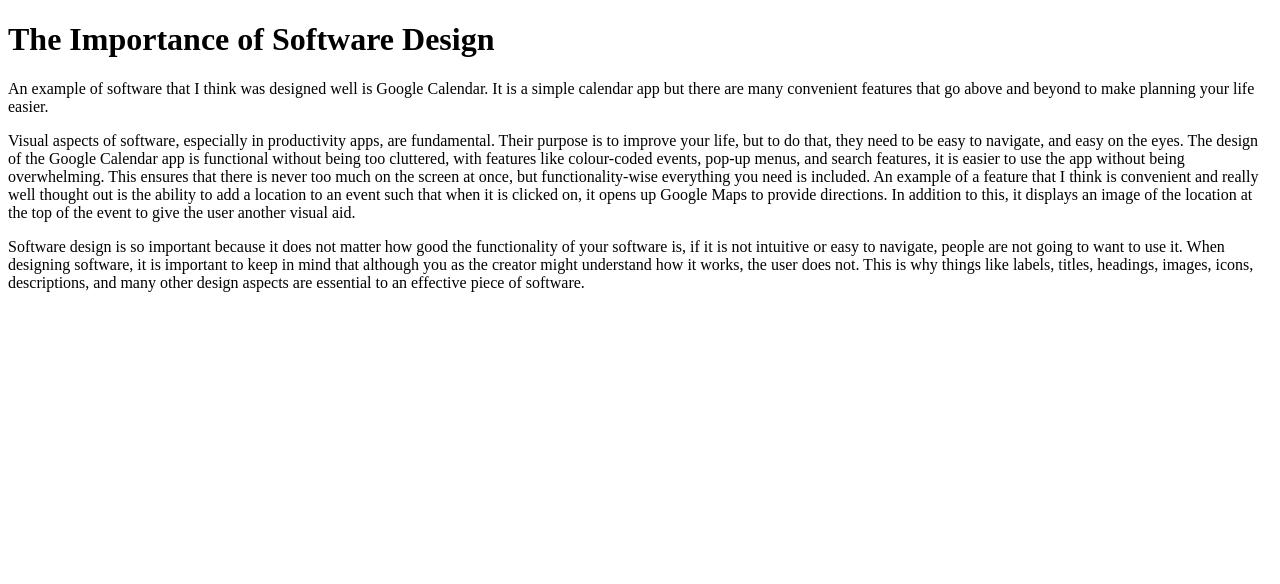
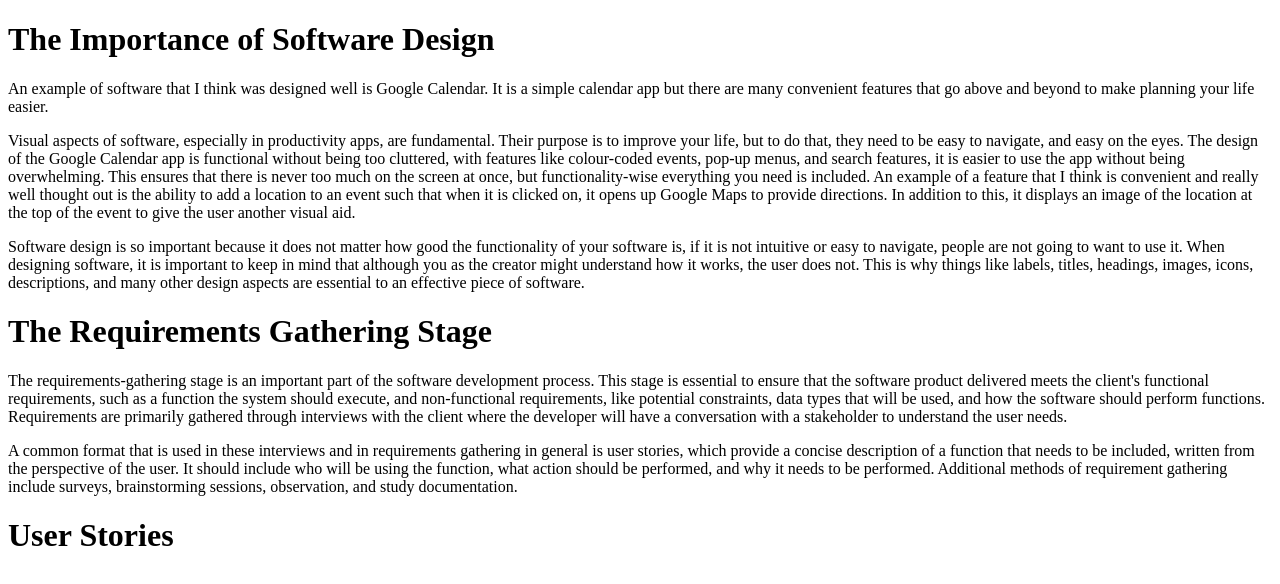
Before and after one commit to lorenzo-rodri/lorenzo-rodri-repository, a plain HTML site: page index.html in a window 1280 px wide. Drawn offline with Linux system fonts and the light colour scheme.

Commit message:
Update index.html

```diff
--- a/index.html
+++ b/index.html
@@ -21,6 +21,18 @@
     or easy to navigate, people are not going to want to use it. When designing software, it is important to keep in mind that although
     you as the creator might understand how it works, the user does not. This is why things like labels, titles, headings, images, icons,
     descriptions, and many other design aspects are essential to an effective piece of software.</p>
+  <h1>The Requirements Gathering Stage</h1>
+  <p>The requirements-gathering stage is an important part of the software development process. This stage is essential to ensure that
+    the software product delivered meets the client's functional requirements, such as a function the system should execute, and
+    non-functional requirements, like potential constraints, data types that will be used, and how the software should perform functions.
+    Requirements are primarily gathered through interviews with the client where the developer will have a conversation with a
+    stakeholder to understand the user needs.</p>
+  <p>A common format that is used in these interviews and in requirements gathering in general is user stories, which provide a concise
+    description of a function that needs to be included, written from the perspective of the user. It should include who will be using the
+    function, what action should be performed, and why it needs to be performed. Additional methods of requirement gathering include
+    surveys, brainstorming sessions, observation, and study documentation.</p>
+  <h1>User Stories</h1>
+
 </body>
 
 </html>
```
